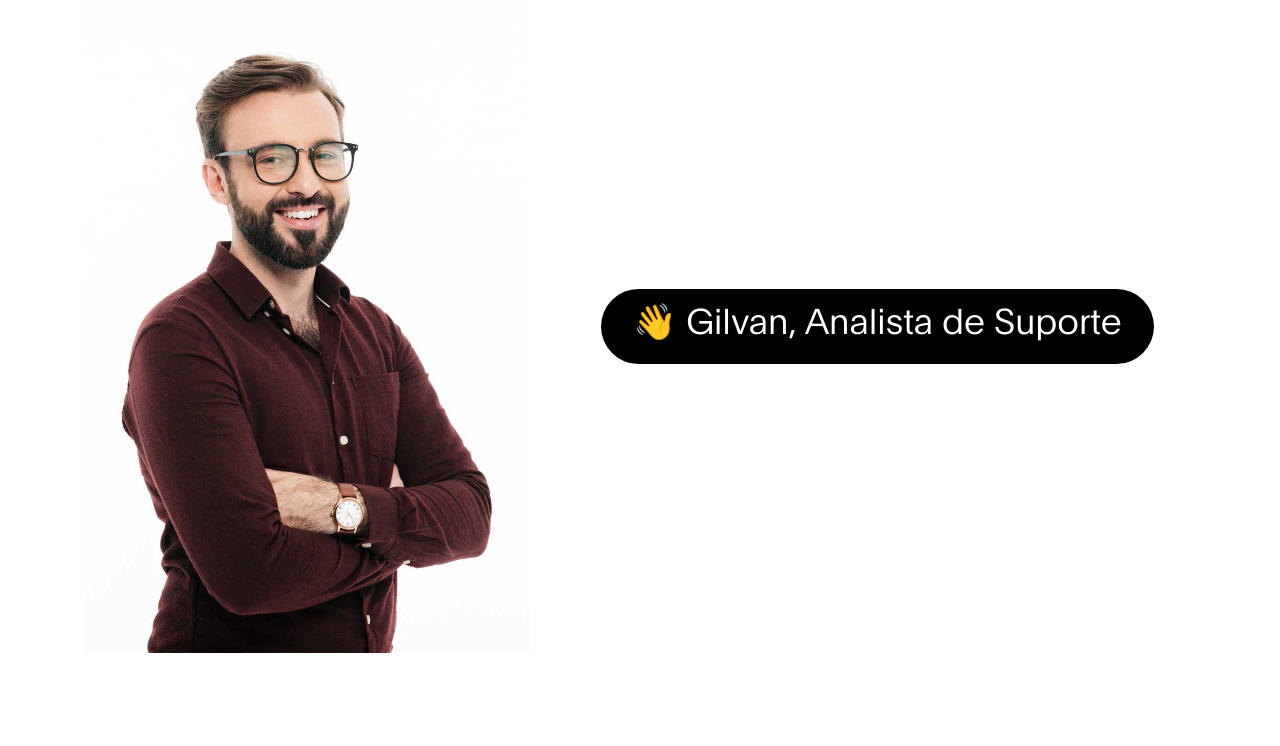
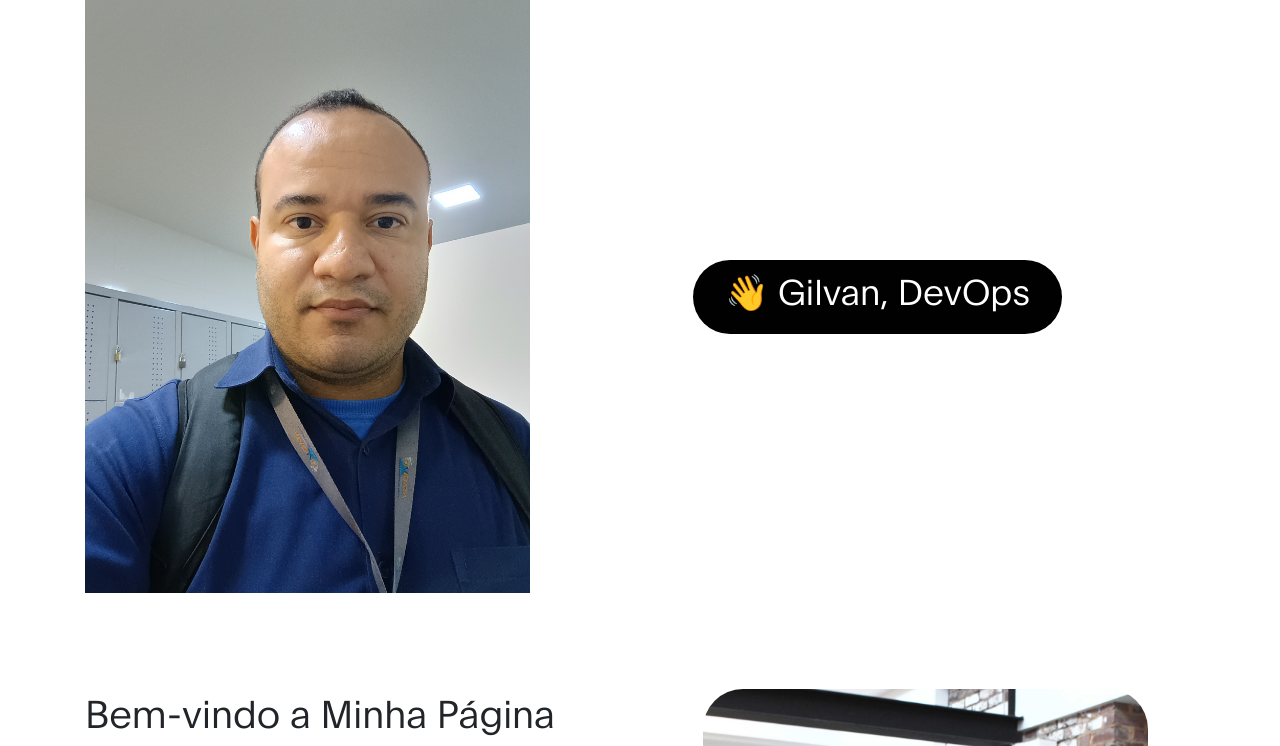
Before and after one commit to gilvanfranca402/Portiflio, a plain HTML site: page index.html in a window 1280 px wide. Shown: the top 746 px of the page. Drawn offline with Linux system fonts and the light colour scheme.

Commit message:
Inserir Foto Profissional e Alteração e Objetivo Profissional para DevOps

```diff
--- a/index.html
+++ b/index.html
@@ -72,13 +72,13 @@ https://www.tooplate.com/view/2120-ben-resume
             <div class="row">
 
                   <div class="mx-auto col-lg-5 col-md-5 col-10">
-                      <img src="images/ben.jpg" class="img-fluid" alt="Ben Resume HTML Template">
+                      <img src="images/IMG_20250227_190550614_HDR.jpg" class="img-fluid" alt="Gilvan França Resume HTML Template">
                   </div>
 
                    <div class="d-flex flex-column justify-content-center align-items-center col-lg-7 col-md-7 col-12">
                         <div class="hero-text">
 
-                            <h1 class="hero-title">👋 Gilvan, Analista de Suporte </h1>
+                            <h1 class="hero-title">👋 Gilvan, DevOps </h1>
 
                             <!-- <a href="#" class="email-link">
                                 hello@company.co
```
Also changed, not shown: images/IMG_20250227_190550614_HDR.jpg (added).
